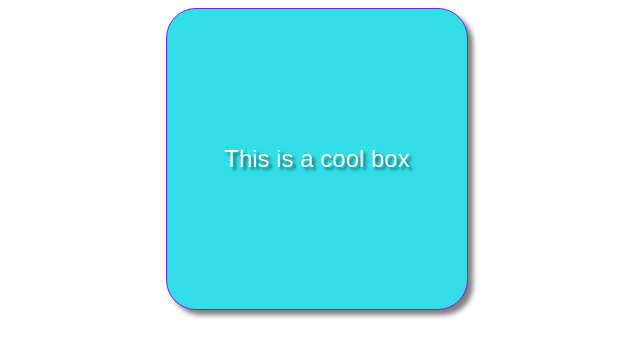
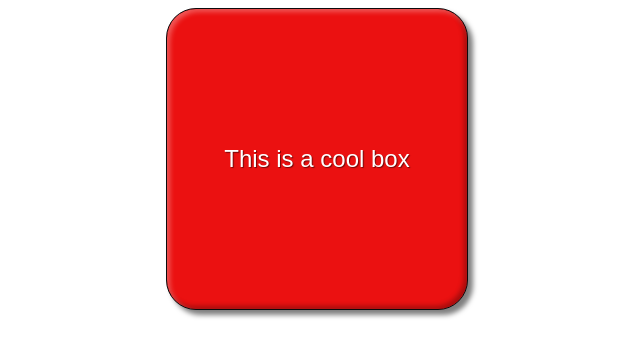
Before and after one commit to Nirajan54/inft1206, a plain HTML site: page assignment3/part2/index.html in a window 1280 px wide. Shown: the whole page, without its empty margins (323-963 px from the left). Drawn offline with Linux system fonts and the light colour scheme.

Commit message:
change in shadow

```diff
--- a/assignment3/part2/style.css
+++ b/assignment3/part2/style.css
@@ -10,14 +10,15 @@ div{
   margin-right: auto;
   text-align: center;
   font-size: 1.5rem;/* Computed By */
-  background-color: rgb(49, 222, 231);
+  background-color: rgb(235, 17, 17);
   color: white;
   border-radius: 30px;
-  border: 1px solid rgb(128, 27, 230);
+  border: 1px solid rgb(12, 11, 13);
   background-image: linear-gradient(right bottom, rgb(126, 28, 238) rgb(127, 38, 244) 0 50%, rgb(50, 0, 85));
-  box-shadow: 5px 5px 5px rgba(0, 0, 0, 0.5);
+  box-shadow: 5px 5px 5px rgba(0, 0, 0, 0.5), inset 3px 3px 5px rgba(255, 255, 255, 0.3),
+  inset -3px -3px 5px rgba(0, 0, 0, 0.3);
   justify-content: center;
   align-items: center;
   display: flex;
-  text-shadow:3px 3px 3px rgba(0, 0, 0, 0.5);
+  text-shadow:1px 1px 1px rgba(0, 0, 0, 0.5);
   }
```
